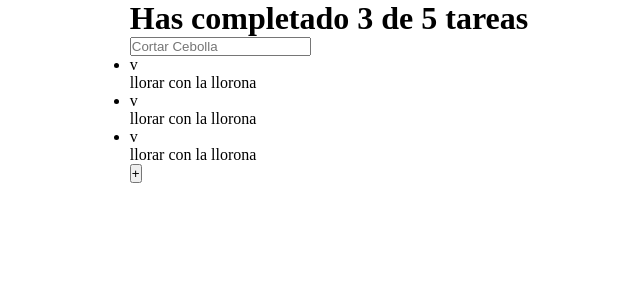
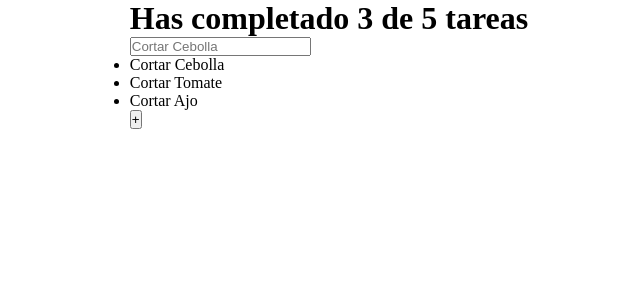
Before and after one commit to llOrtegall/learning-angular-17, a React (Vite) app: page / in a window 1280 px wide. Shown: the top 300 px of the page, without its empty margins (311-951 px from the left). Built offline with nearby package versions, Linux system fonts and the light colour scheme.

Commit message:
renderizando las props

```diff
--- a/src/App.jsx
+++ b/src/App.jsx
@@ -6,18 +6,32 @@ import { CreateBottomn } from './CreateBottomn'
 import './App.css'
 
 export const App = () => {
+  const defaultTodos = [
+    {
+      text: 'Cortar Cebolla', completed: true
+    },
+    {
+      text: 'Cortar Tomate', completed: false
+    },
+    {
+      text: 'Cortar Ajo', completed: true
+    }
+  ]
+
   return (
-    <>
+    <main className='App'>
       <TodoCounter complete={3} total={5} />
       <TodoSearch />
-
       <TodoList>
-        <TodoItem />
-        <TodoItem />
-        <TodoItem />
+        {defaultTodos.map(todo => (
+          <TodoItem
+            key={todo.text}
+            text={todo.text}
+            complete={todo.completed}
+          />
+        ))}
       </TodoList>
-
       <CreateBottomn />
-    </>
+    </main>
   )
 }
--- a/src/TodoItem.jsx
+++ b/src/TodoItem.jsx
@@ -1,8 +1,8 @@
-export const TodoItem = () => {
+export const TodoItem = (props) => {
   return (
     <li>
-      <span>v</span>
-      <p>llorar con la llorona</p>
+      <span>{props.completed}</span>
+      <p>{props.text}</p>
     </li>
   )
 }
```
